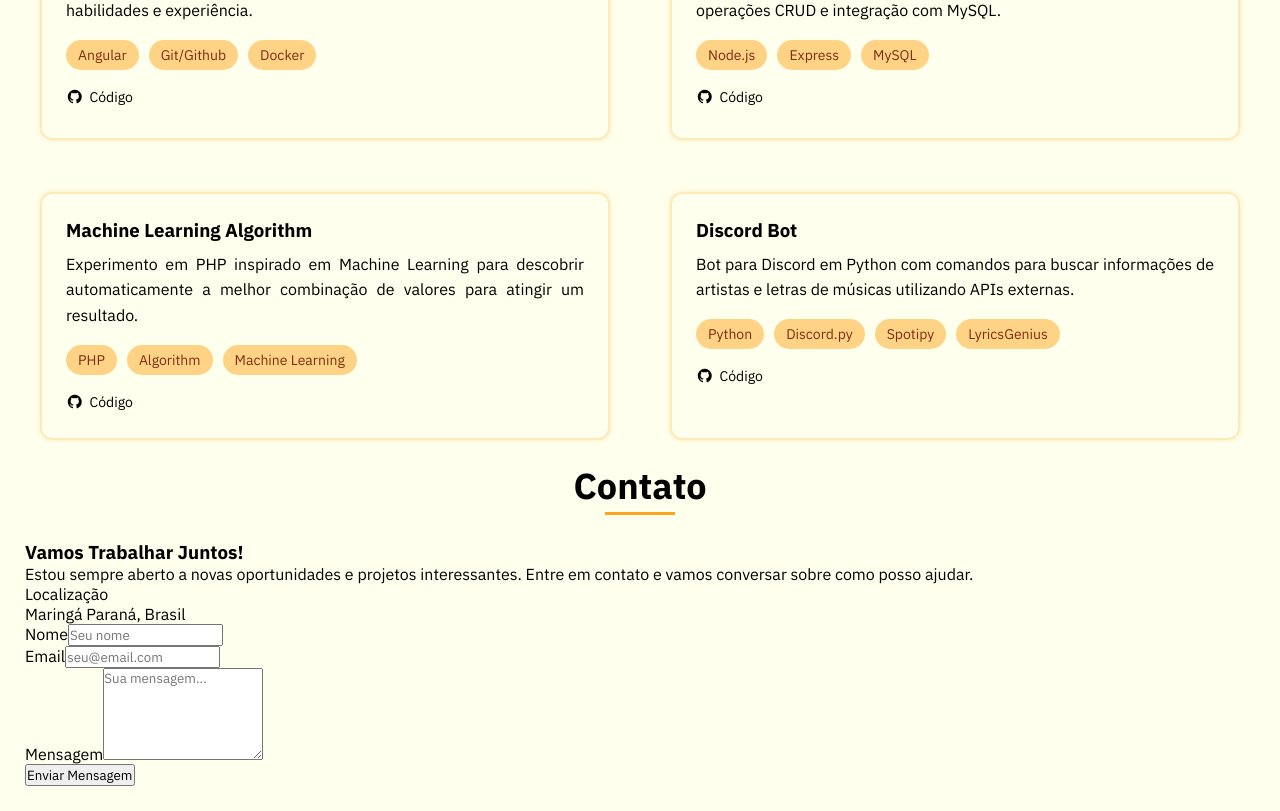
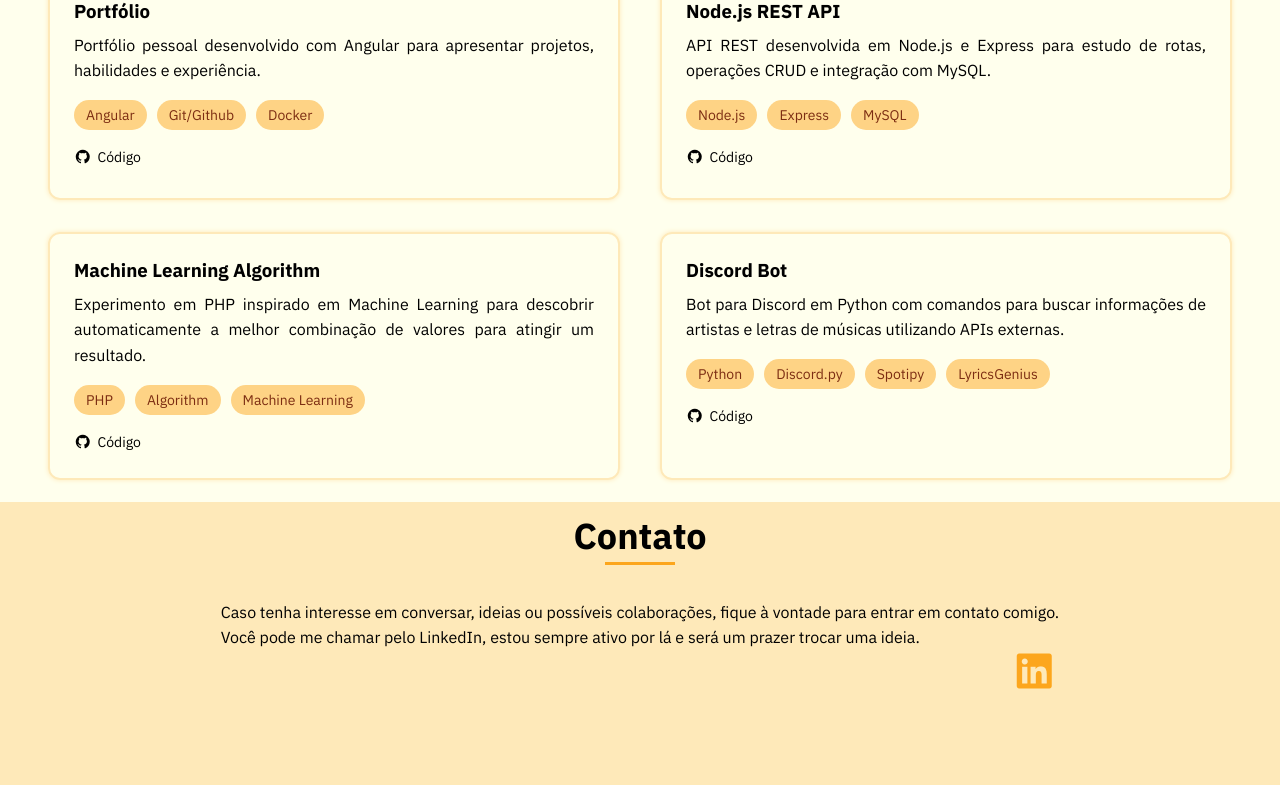
Before and after one commit to Lucas-lusca/portfolio-ljs-app, an Angular app: page / in a window 1280 px wide. Shown: the part 1265-2076 px from the top of the page. After the commit the page ends 2050 px from the top, so only its background shows below. Built offline with nearby package versions, Linux system fonts and the light colour scheme; a web font is replaced by a local one.

Commit message:
Adicionado CSS Contact
Contato agora tem css e pequenos ajuste de layout

```diff
--- a/src/app/components/home/sections/contact/contact.css
+++ b/src/app/components/home/sections/contact/contact.css
@@ -0,0 +1,26 @@
+.contactBox {
+    margin: 0 auto;
+    display: flex;
+    flex-direction: column;
+    text-align: justify;
+}
+
+.contactBox a {
+    align-self: flex-end;
+}
+
+.contactBox p {
+    line-height: 1.6;
+}
+
+.contactBox i {
+    font-size: 40px;
+    color: var(--color1);
+    cursor: pointer;
+    transition: transform 0.2s ease, color 0.2s ease;
+}
+
+.contactBox i:hover {
+    transform: scale(1.1);
+    color: var(--color2);
+}
--- a/src/app/components/home/sections/contact/contact.html
+++ b/src/app/components/home/sections/contact/contact.html
@@ -1,28 +1,14 @@
-<app-section-layout sectionId="contact" title="Contato" background="">
-    <div>
-        <div>
-            <div>
-                <h3>Vamos Trabalhar Juntos!</h3>
-
-                <p>
-                    Estou sempre aberto a novas oportunidades e projetos interessantes.
-                    Entre em contato e vamos conversar sobre como posso ajudar.
-                </p>
-
-                <div>
-                    <div>
-                        <div>
-                        </div>
-
-                        <div>
-                            <p>Localização</p>
-                            <p>Maringá Paraná, Brasil</p>
-                        </div>
-                    </div>
-                </div>
-
-            </div>
-            <app-form-layout></app-form-layout>
-        </div>
+<app-section-layout sectionId="contact" title="Contato" sectionClass="orangeSection" contentClass="orangeContent">
+    <div class="contactBox">
+        <p>
+            Caso tenha interesse em conversar, ideias ou possíveis colaborações, fique à vontade para
+            entrar em contato comigo.
+        </p>
+        <p>
+            Você pode me chamar pelo LinkedIn, estou sempre ativo por lá e será um prazer trocar uma ideia.
+        </p>
+        <a href="https://www.linkedin.com/in/lucas-justi-scariot-428938223/" target="_blank">
+            <i class="fa-brands fa-linkedin"></i>
+        </a>
     </div>
 </app-section-layout>
--- a/src/app/components/home/sections/projects/projects.css
+++ b/src/app/components/home/sections/projects/projects.css
@@ -1,7 +1,7 @@
 .projectsGrid {
     display: grid;
     grid-template-columns: repeat(2, 1fr);
-    gap: 60px;
+    gap: 40px;
     max-width: 1200px;
     margin: 0 auto;
 }
--- a/src/app/shared/section-layout/section-layout.css
+++ b/src/app/shared/section-layout/section-layout.css
@@ -9,6 +9,7 @@
 h2{
     text-align: center;
     font-size: 36px;
+    padding: 10px;
 }
 
 section h2::after {
@@ -47,7 +48,7 @@ section h2::after {
     background-color: var(--color4);
     display: flex;
     justify-content: space-between;
-    align-items: center;
+    align-items: flex-start;
     flex-wrap: wrap;
     gap: 40px;
     padding: 25px;
```
